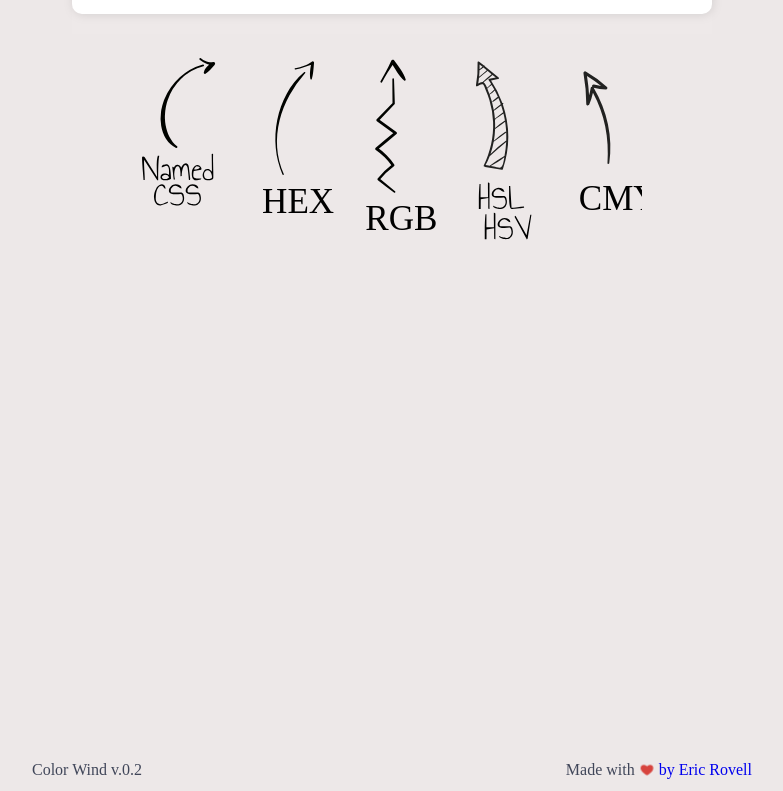
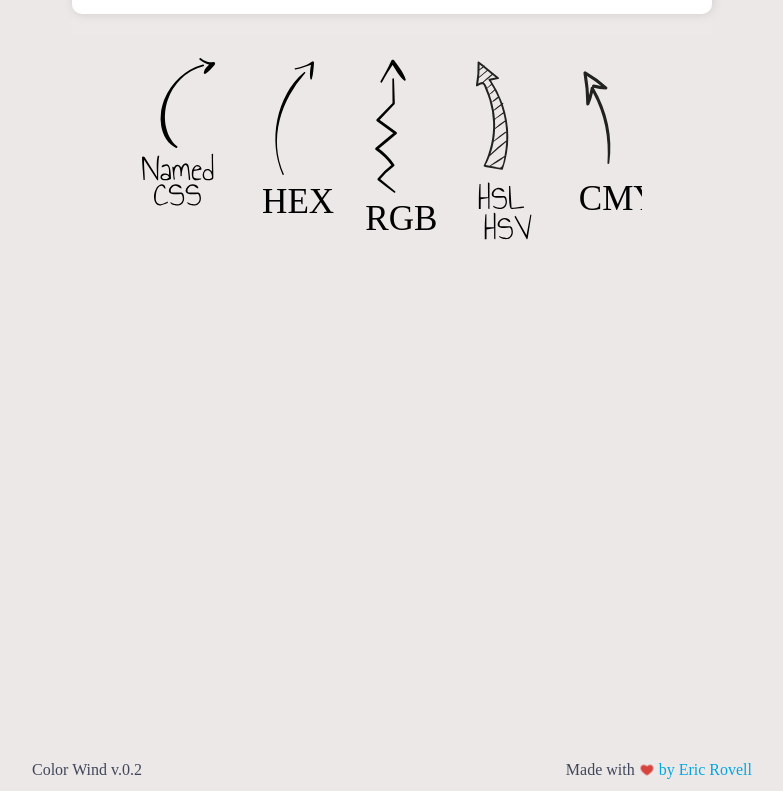
Before and after one commit to EricRovell/colors, a Svelte app: page / in a window 1280 px wide. Shown: the part 261-1052 px from the top of the page, without its empty margins (248-1031 px from the left). Built offline with nearby package versions, Linux system fonts and the light colour scheme.

Commit message:
using custom css var

```diff
--- a/src/layout/Footer.svelte
+++ b/src/layout/Footer.svelte
@@ -42,4 +42,8 @@
     place-items: center;
   }
 
+  .author a {
+    color: var(--color-3);
+  }
+
 </style>
```
